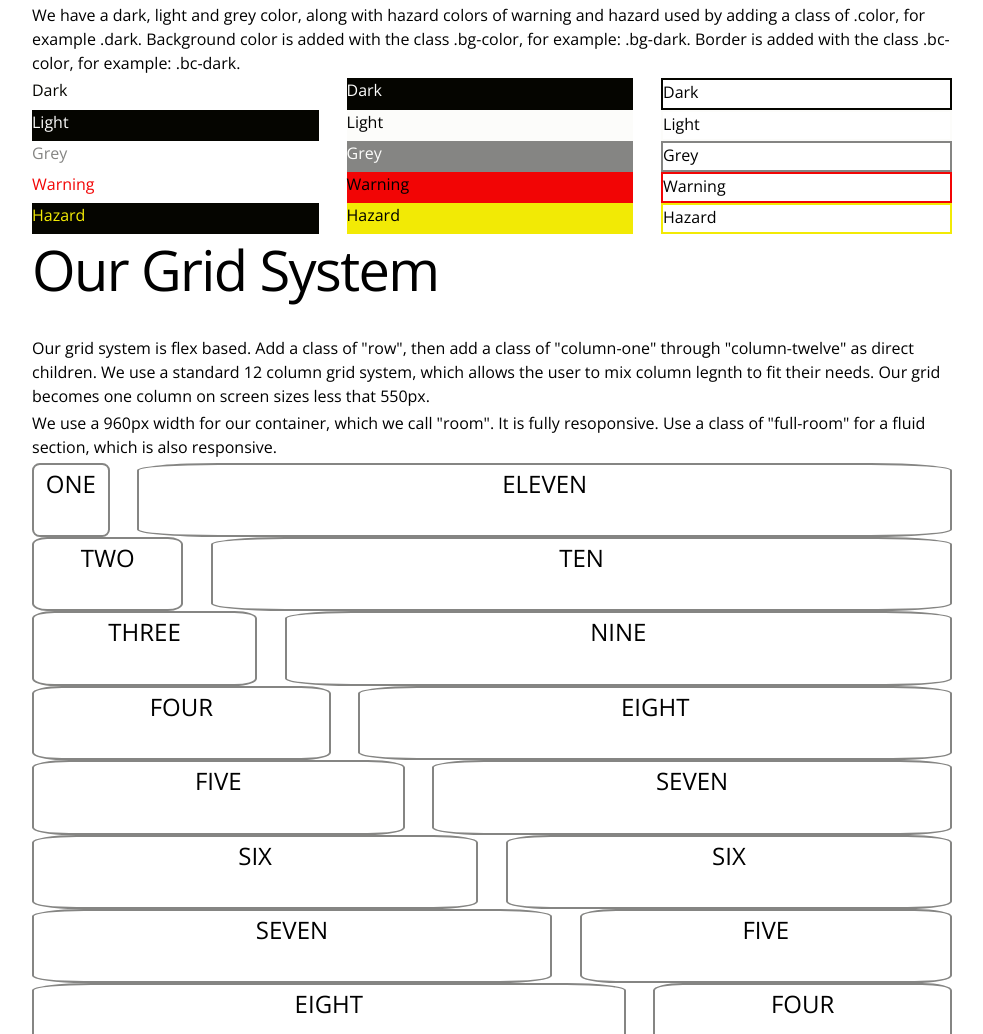
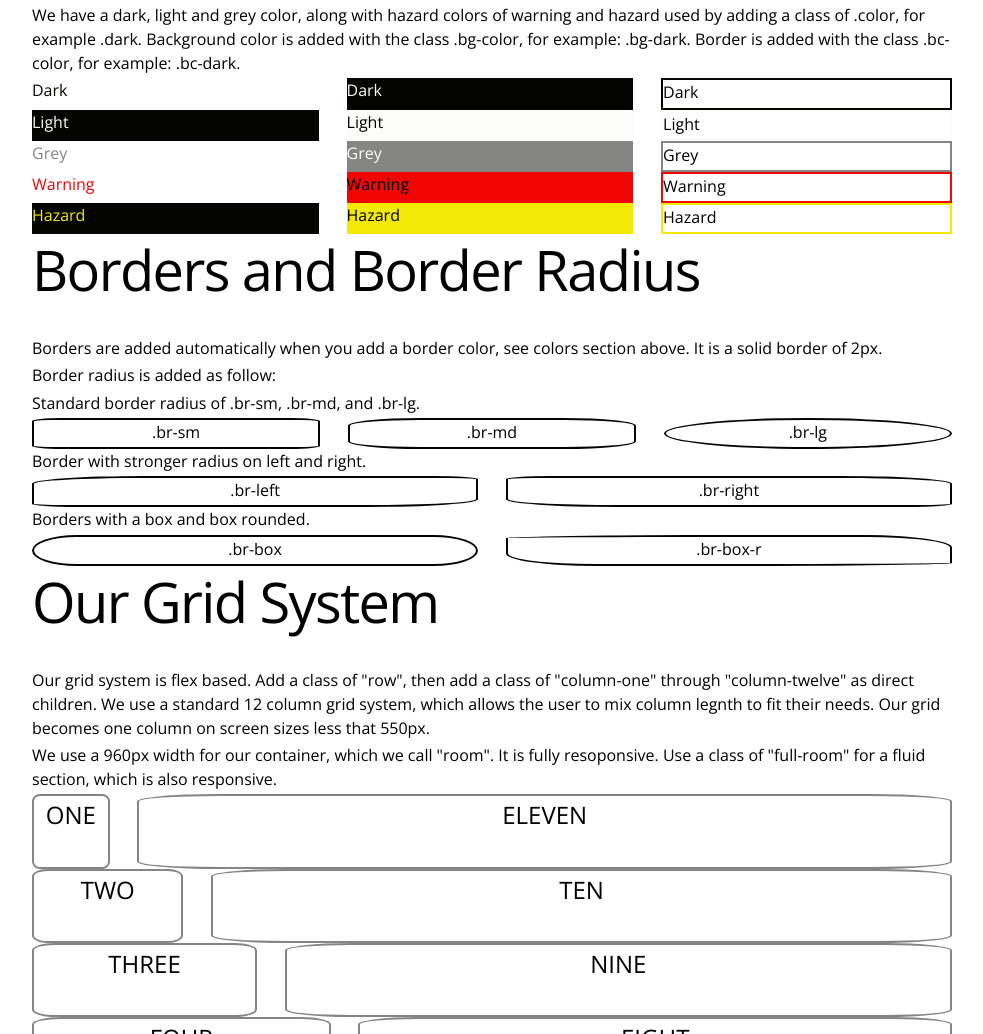
Before and after one commit to Ahoymatey81/FEWD2_BreakRoom, a plain HTML site: page index.html in a window 1280 px wide. Shown: the part 5643-6677 px from the top of the page, without its empty margins (148-1131 px from the left). Drawn offline with nearby package versions, Linux system fonts and the light colour scheme.

Commit message:
borders section added

```diff
--- a/index.html
+++ b/index.html
@@ -360,6 +360,46 @@
     </div>
 
   </section>
+
+  <!-- Borders and Radius
+  –––––––––––––––––––––––––––––––––––––––––––––––––– -->
+  <section id="borders">
+    <h2>Borders and Border Radius</h2>
+    <p>Borders are added automatically when you add a border color, see colors section above.  It is a solid border of 2px.</p>
+    <p>Border radius is added as follow:</p>
+    <p>Standard border radius of .br-sm, .br-md, and .br-lg.</p>
+    <div class="row">
+      <div class="column-three bc-dark br-sm t-center">
+        <p>.br-sm</p>
+      </div>
+      <div class="column-three bc-dark br-md t-center">
+        <p>.br-md</p>
+      </div>
+      <div class="column-three bc-dark br-lg t-center">
+        <p>.br-lg</p>
+      </div>
+    </div>
+    <p>Border with stronger radius on left and right.</p>
+    <div class="row">
+      <div class="column-six bc-dark br-left t-center">
+        <p>.br-left</p>
+      </div>
+      <div class="column-six bc-dark br-right t-center">
+        <p>.br-right</p>
+      </div>
+    </div>
+    <p>Borders with a box and box rounded.</p>
+    <div class="row">
+      <div class="column-six bc-dark br-box t-center">
+        <p>.br-box</p>
+      </div>
+      <div class="column-six bc-dark br-box-r t-center">
+        <p>.br-box-r</p>
+      </div>
+    </div>
+  </section>
+
+
   <!-- Grid System
   –––––––––––––––––––––––––––––––––––––––––––––––––– -->
   <section id="grid">
```
